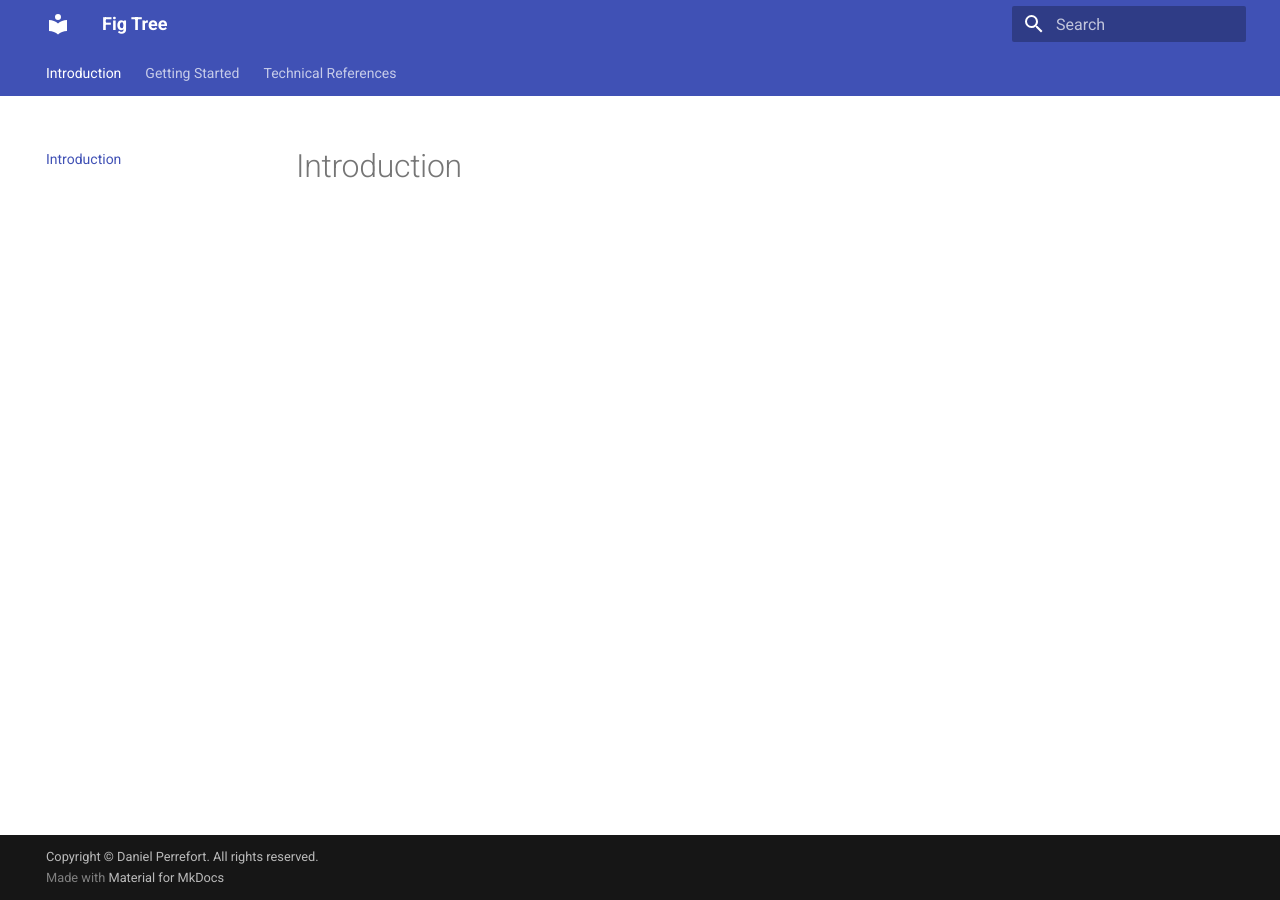
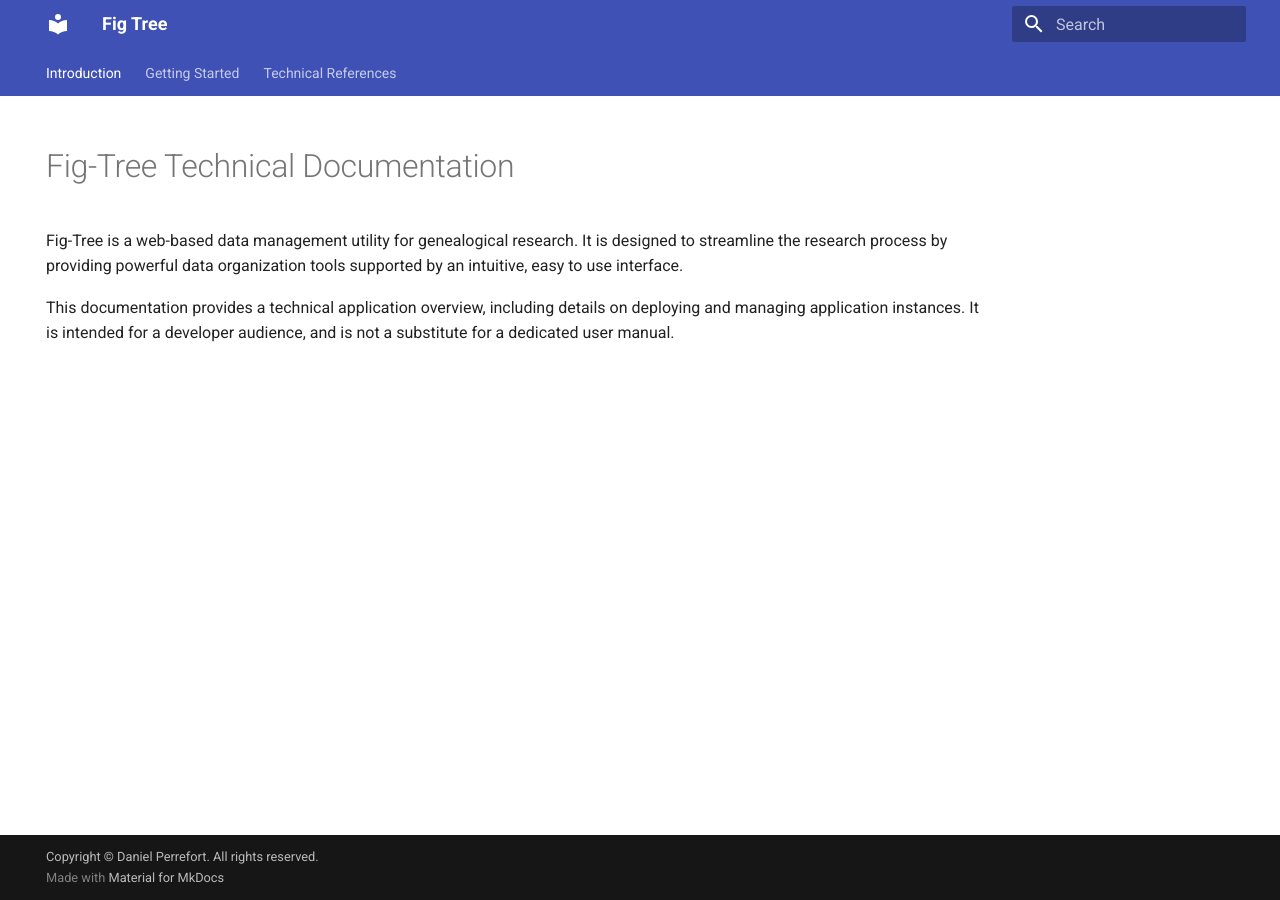
Before and after one commit to djperrefort/fig-tree, an MkDocs documentation site: the page built from docs/index.md, in a window 1280 px wide. Built offline with MkDocs 1.6.1 and Material for MkDocs 9.7.7, drawn with Linux system fonts in a browser that asks for light colours.

Commit message:
Adds landing page text

```diff
--- a/docs/index.md
+++ b/docs/index.md
@@ -1 +1,12 @@
-# Introduction
+---
+hide:
+- navigation
+---
+
+# Fig-Tree Technical Documentation
+
+Fig-Tree is a web-based data management utility for genealogical research.
+It is designed to streamline the research process by providing powerful data organization tools supported by an intuitive, easy to use interface.
+
+This documentation provides a technical application overview, including details on deploying and managing application instances.
+It is intended for a developer audience, and is not a substitute for a dedicated user manual.
--- a/mkdocs.yml
+++ b/mkdocs.yml
@@ -25,7 +25,7 @@ markdown_extensions:
   - toc:
       permalink: true
 nav:
-  - index.md
+  - Introduction: index.md
   - Getting Started:
     - getting_started/deployment.md
     - getting_started/configuration.md
```
Also changed, not shown: docs/getting_started/configuration.md (+3 -3 lines).
